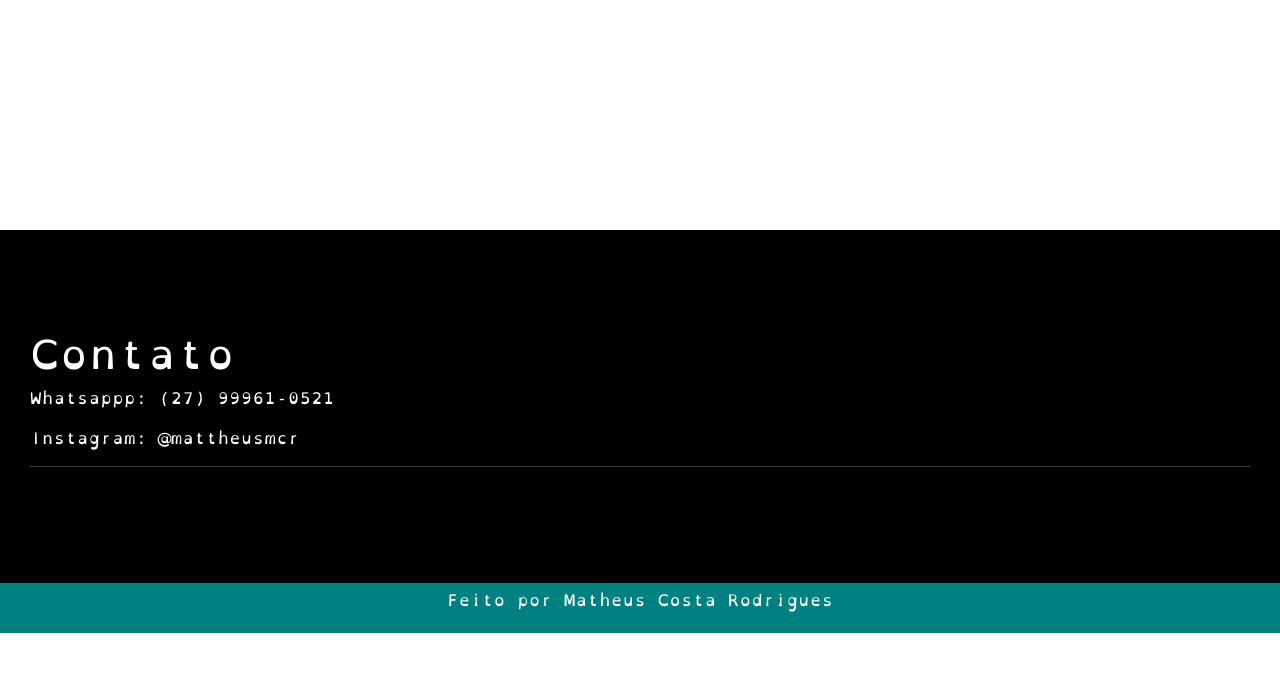
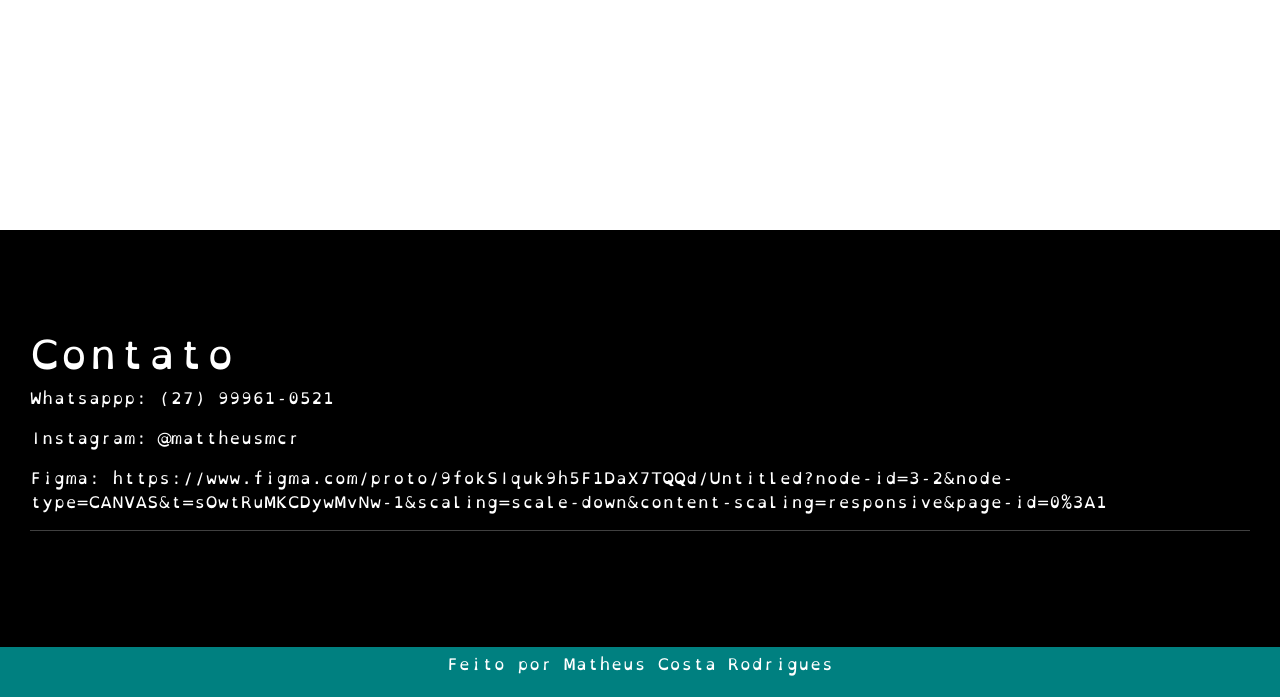
Before and after one commit to Masaki-007/Apresenta-o-Matheus, a website: page index.html in a window 1280 px wide. Shown: the part 2840-3537 px from the top of the page. Before the commit the page ends 3473 px from the top, so only its background shows below. Drawn offline with nearby package versions, Linux system fonts and the light colour scheme.

Commit message:
Update index.html

```diff
--- a/index.html
+++ b/index.html
@@ -95,6 +95,7 @@
             <h1>Contato</h1>
             <p>Whatsappp: (27) 99961-0521</p>
             <p>Instagram: @mattheusmcr</p>
+            <p>Figma: https://www.figma.com/proto/9fokSIquk9h5F1DaX7TQQd/Untitled?node-id=3-2&node-type=CANVAS&t=sOwtRuMKCDywMvNw-1&scaling=scale-down&content-scaling=responsive&page-id=0%3A1</p>
             <hr>
         </section>
         <section id="creditos">
```
